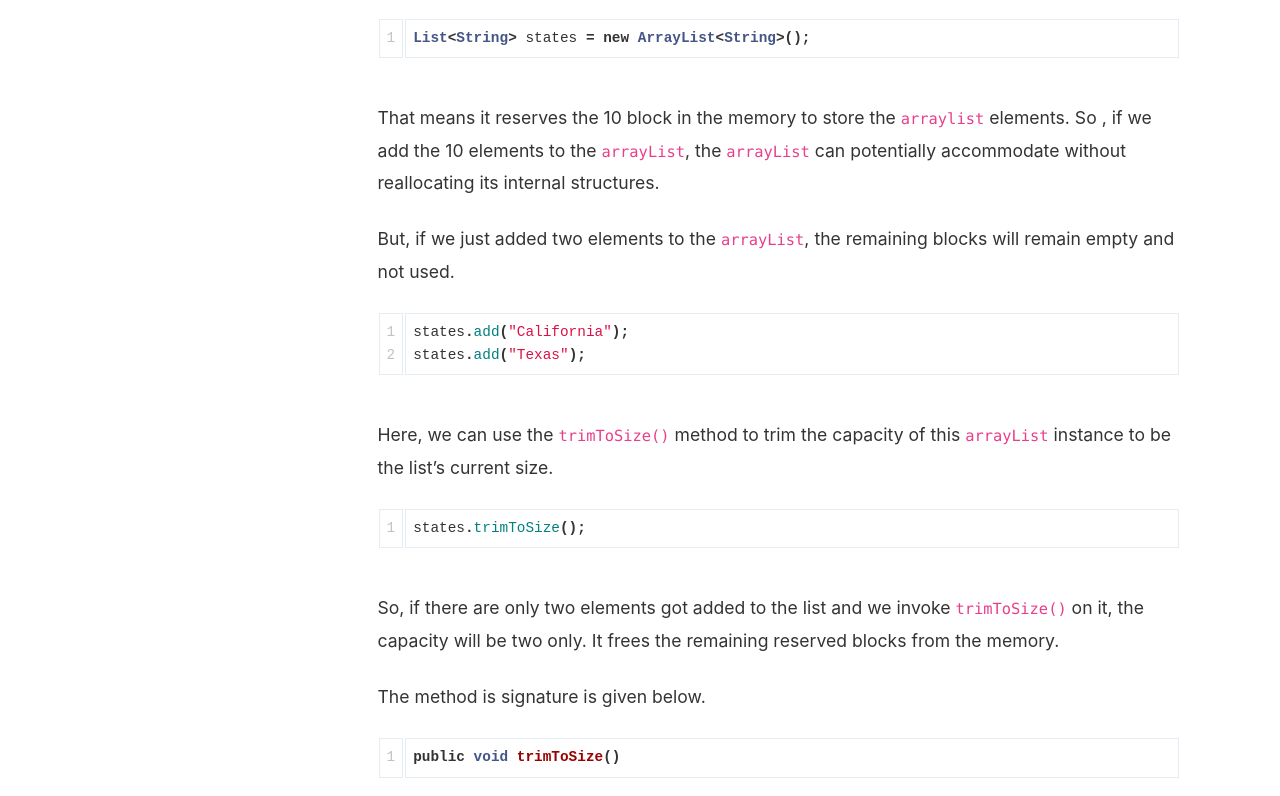
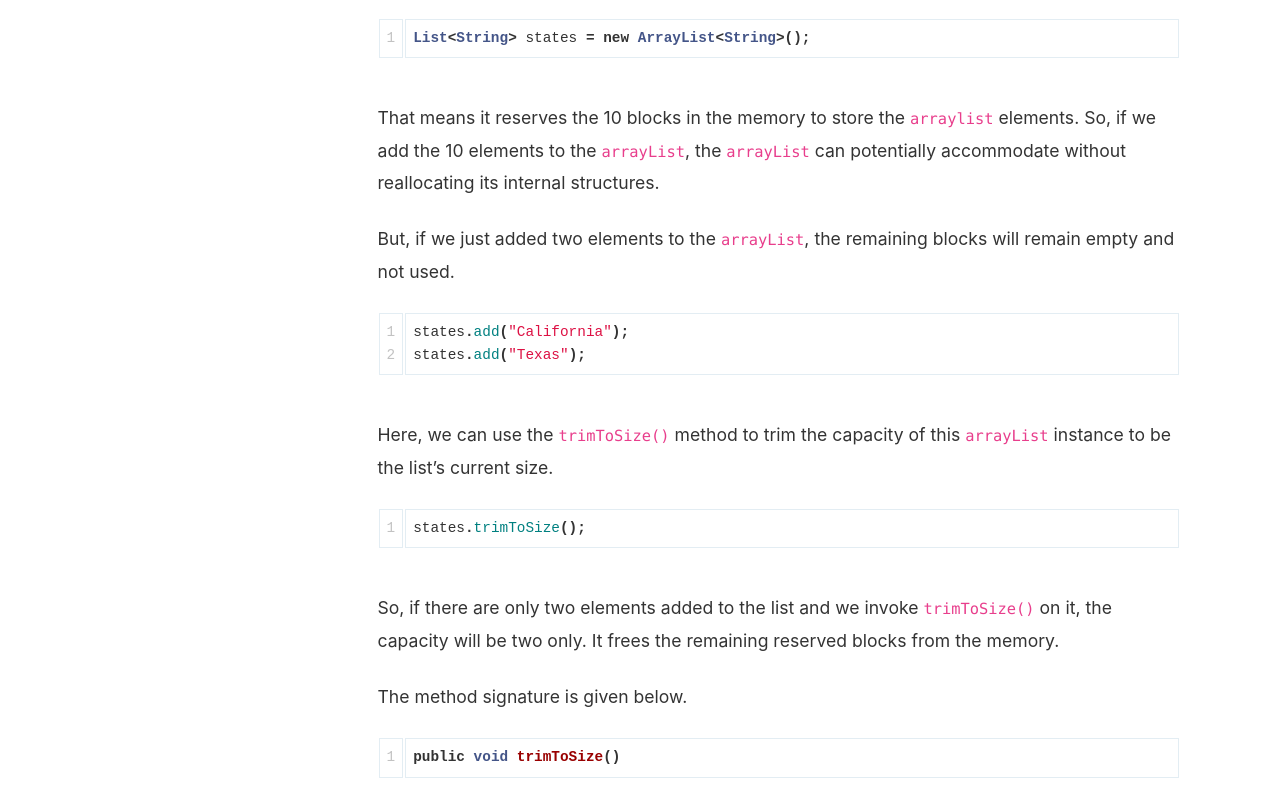
Before and after one commit to coderolls/coderolls-blog, a Jekyll site: the page built from _posts/collections/arraylist/2021-12-26-arraylist-trimtosize-method.md, in a window 1280 px wide and 1400 px high, scrolled down 857 px. Shown: the part 153-949 px from the top of the window. Built offline with Jekyll 4.4.1, drawn with Linux system fonts in a browser that asks for light colours; nearby versions of some CDN libraries; comment, search, counter and statistics services are not loaded; some of the changed text lies outside the part shown.

Commit message:
Update 2021-12-26-arraylist-trimtosize-method.md

````diff
--- a/_posts/collections/arraylist/2021-12-26-arraylist-trimtosize-method.md
+++ b/_posts/collections/arraylist/2021-12-26-arraylist-trimtosize-method.md
@@ -30,7 +30,7 @@ When we create a new ArrayList instance, it will get created with **the default
 List<String> states = new ArrayList<String>();
 ```
 
-That means it reserves the 10 block in the memory to store the `arraylist` elements. So , if we add the 10 elements to the `arrayList`, the `arrayList` can potentially accommodate without reallocating its internal structures.
+That means it reserves the 10 blocks in the memory to store the `arraylist` elements. So, if we add the 10 elements to the `arrayList`, the `arrayList` can potentially accommodate without reallocating its internal structures.
 
 But, if we just added two elements to the `arrayList`, the remaining blocks will remain empty and not used.
 
@@ -44,9 +44,9 @@ Here, we can use the `trimToSize()` method to trim the capacity of this `arrayLi
 ```java
 states.trimToSize();
 ```
-So, if there are only two elements got added to the list and we invoke `trimToSize()` on it, the capacity will be two only. It frees the remaining reserved blocks from the memory.
+So, if there are only two elements added to the list and we invoke `trimToSize()` on it, the capacity will be two only. It frees the remaining reserved blocks from the memory.
 
-The method is signature is given below.
+The method signature is given below.
 ```java
 public void trimToSize()
 ```
````
Also changed, not shown: other parts of _posts/collections/arraylist/2021-12-26-arraylist-trimtosize-method.md (+2 -2 lines).
